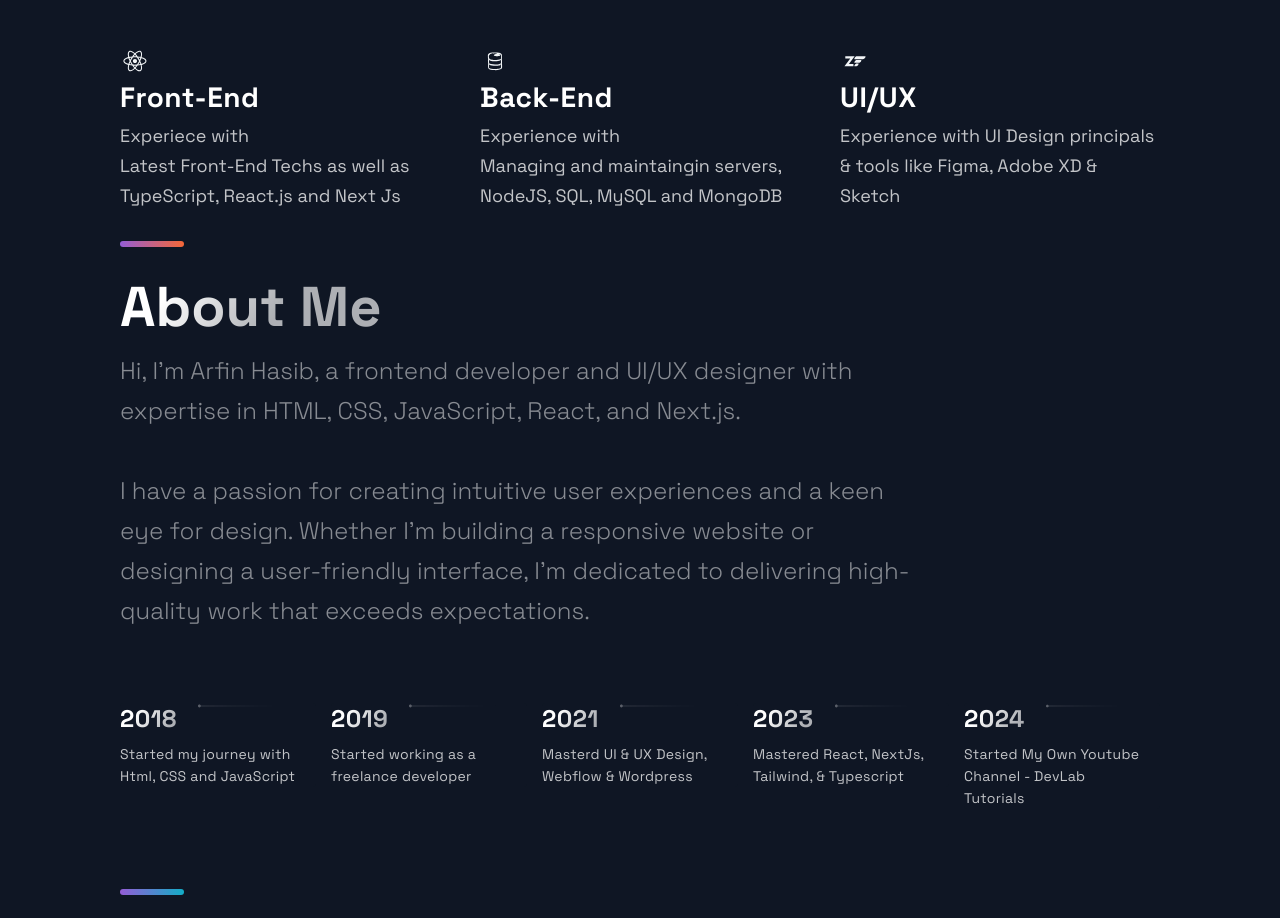
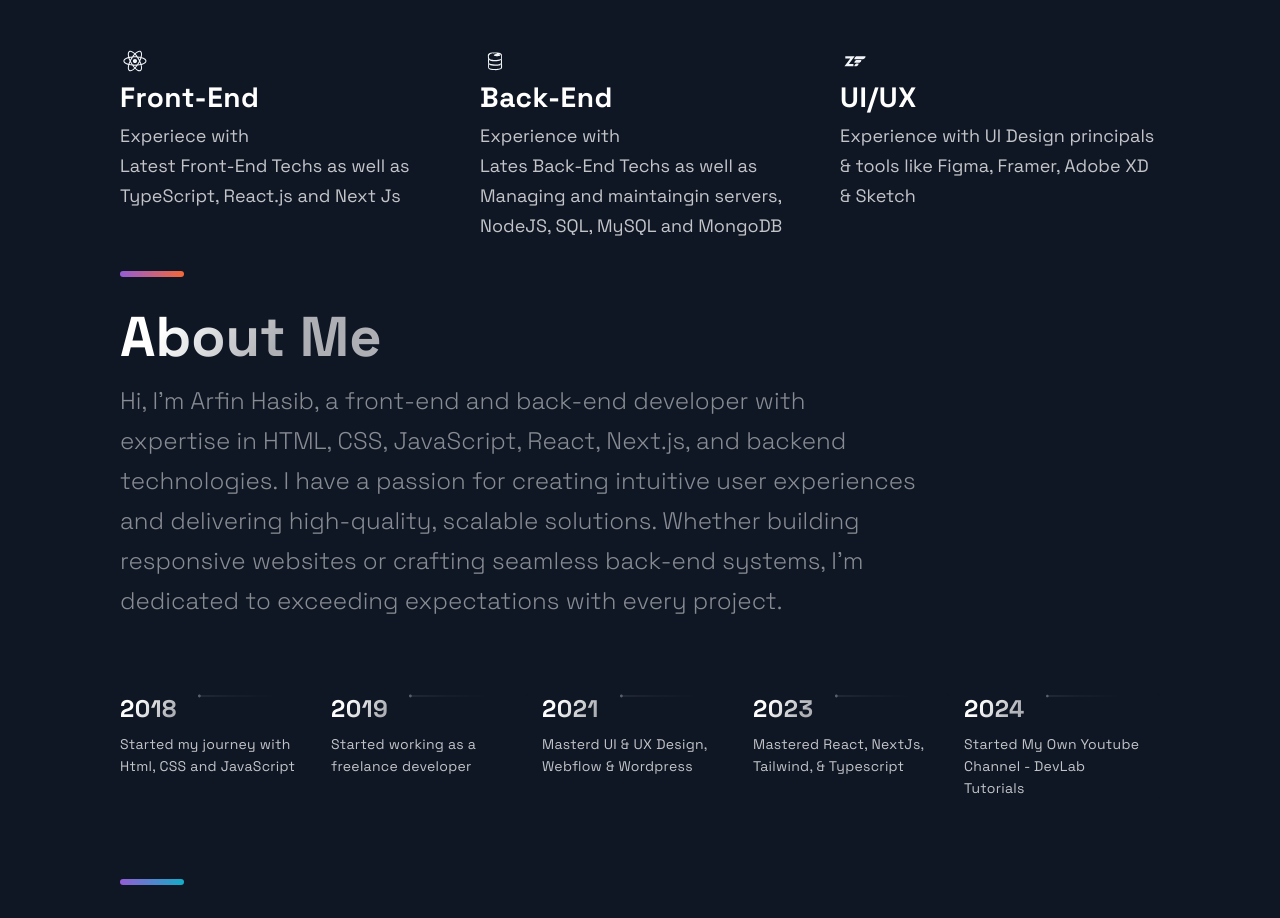
Before and after one commit to ArfinHasib/main-portoflio, a Next.js app: page / in a window 1280 px wide. Shown: the part 2680-3598 px from the top of the page. Built offline with nearby package versions, Linux system fonts and the light colour scheme.

Commit message:
Texts and Context Updates

```diff
--- a/src/components/Technologies/Technologies.js
+++ b/src/components/Technologies/Technologies.js
@@ -43,7 +43,7 @@ const Technologies = () => (
                <ListTitle>Back-End</ListTitle>
                <ListParagraph>
                   Experience with <br />
-                  Managing and maintaingin servers, NodeJS, SQL, MySQL and MongoDB
+                  Lates Back-End Techs as well as Managing and maintaingin servers, NodeJS, SQL, MySQL and MongoDB
                </ListParagraph>
             </ListContainer>
          </ListItem>
@@ -54,7 +54,7 @@ const Technologies = () => (
             <ListContainer>
                <ListTitle>UI/UX</ListTitle>
                <ListParagraph>
-                  Experience with UI Design principals <br />& tools like Figma,
+                  Experience with UI Design principals <br />& tools like Figma, Framer,
                   Adobe XD & Sketch
                </ListParagraph>
             </ListContainer>
--- a/src/components/TimeLine/TimeLine.js
+++ b/src/components/TimeLine/TimeLine.js
@@ -58,10 +58,8 @@ const Timeline = () => {
       <Section id='about'>
          <SectionTitle>About Me</SectionTitle>
          <SectionText>
-            Hi, I’m Arfin Hasib, a frontend developer and UI/UX designer with expertise in HTML, CSS, JavaScript, React,
-            and Next.js. <br /> <br /> I have a passion for creating intuitive user experiences and a keen eye for
-            design. Whether I’m building a responsive website or designing a user-friendly interface, I’m dedicated to
-            delivering high-quality work that exceeds expectations.
+            Hi, I’m Arfin Hasib, a front-end and back-end developer with expertise in HTML, CSS, JavaScript, React, Next.js, and backend technologies. I have a passion for creating intuitive user experiences and delivering high-quality, scalable solutions. Whether building responsive websites or crafting seamless back-end systems, I’m dedicated to exceeding expectations with every project.
+
          </SectionText>
          <br />
          <br />
```
